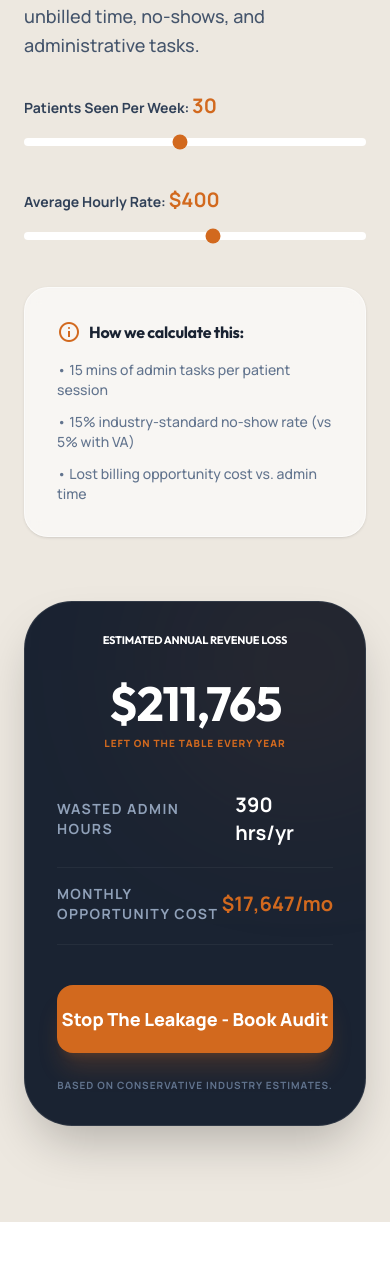
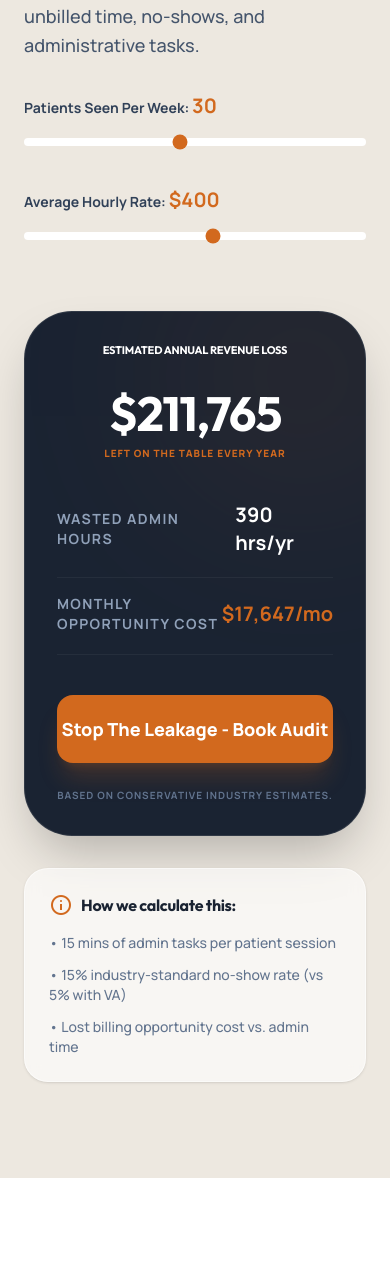
Before and after one commit to Saint210/virtual-minds-site, a Next.js app: page / in a window 390 px wide. Shown: the part 4411-5672 px from the top of the page. Built offline with nearby package versions, Linux system fonts and the light colour scheme; no server answers.

Commit message:
fix: Final mobile and speed polish

```diff
--- a/src/components/conversion/AdminLeakageCalculator.tsx
+++ b/src/components/conversion/AdminLeakageCalculator.tsx
@@ -82,7 +82,7 @@ export default function AdminLeakageCalculator() {
                             </div>
                         </div>
 
-                        <div className="mt-10 p-8 bg-white/60 backdrop-blur-sm rounded-3xl border border-white/50 shadow-sm">
+                        <div className="mt-10 p-8 bg-white/60 backdrop-blur-sm rounded-3xl border border-white/50 shadow-sm hidden lg:block">
                             <h4 className="font-bold text-trust-navy mb-4 flex items-center gap-2">
                                 <span className="material-symbols-outlined text-[#D2691E]">info</span>
                                 How we calculate this:
@@ -137,6 +137,19 @@ export default function AdminLeakageCalculator() {
                                 </p>
                             </div>
                         </div>
+
+                        {/* Mobile Only Disclaimer (Shows BELOW results) */}
+                        <div className="mt-8 p-6 bg-white/60 backdrop-blur-sm rounded-3xl border border-white/50 shadow-sm block lg:hidden">
+                            <h4 className="font-bold text-trust-navy mb-4 flex items-center gap-2">
+                                <span className="material-symbols-outlined text-[#D2691E]">info</span>
+                                How we calculate this:
+                            </h4>
+                            <ul className="text-sm text-slate-500 space-y-3 font-medium">
+                                <li className="flex items-center gap-2">• 15 mins of admin tasks per patient session</li>
+                                <li className="flex items-center gap-2">• 15% industry-standard no-show rate (vs 5% with VA)</li>
+                                <li className="flex items-center gap-2">• Lost billing opportunity cost vs. admin time</li>
+                            </ul>
+                        </div>
                     </div>
 
                 </div>
--- a/src/components/marketing/Hero.tsx
+++ b/src/components/marketing/Hero.tsx
@@ -87,6 +87,7 @@ export default function Hero() {
                                 src="/images/homepage-hero.png"
                                 alt="California Psychiatrist Collaborating with Virtual Minds Assistant"
                                 fill
+                                sizes="(max-width: 768px) 100vw, 50vw"
                                 className="object-cover"
                                 priority
                             />
```
